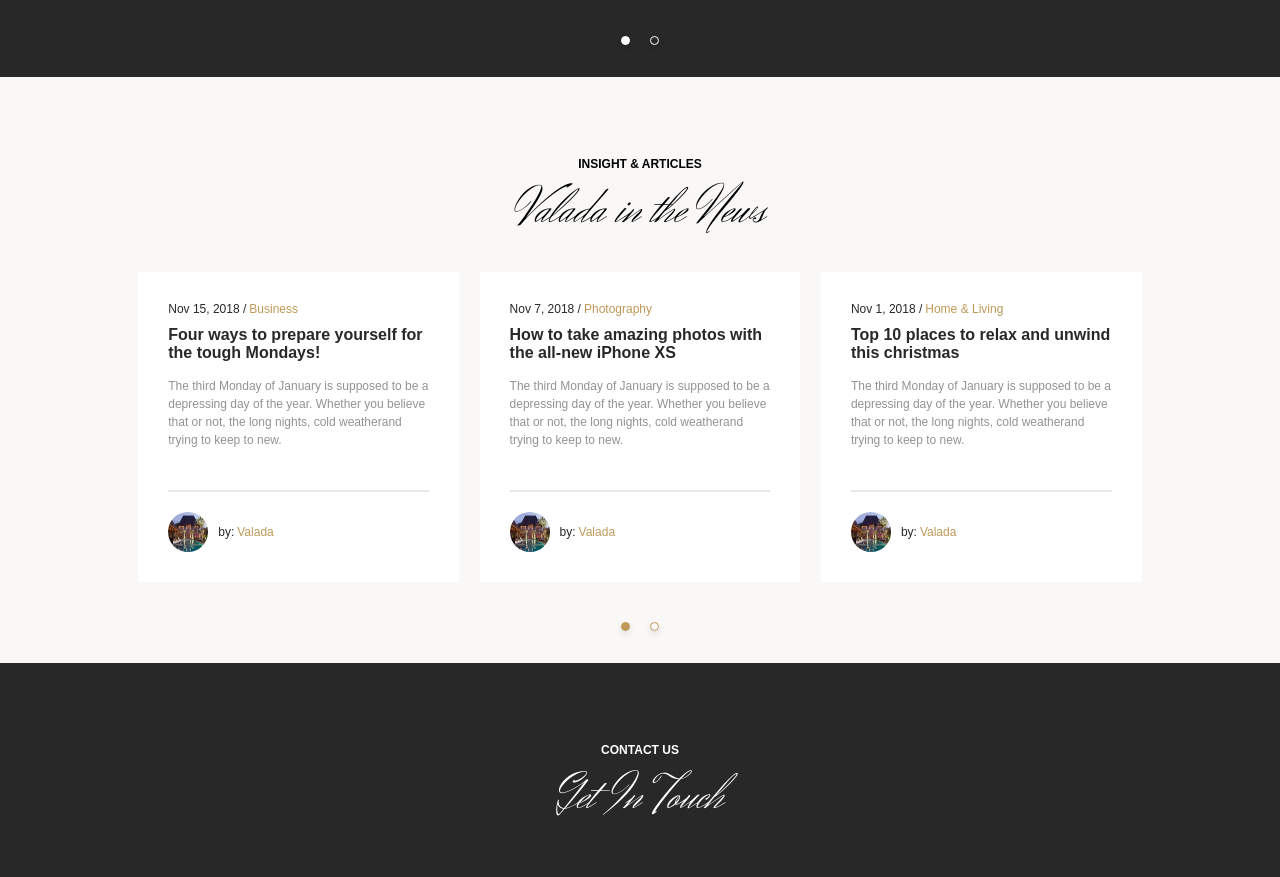
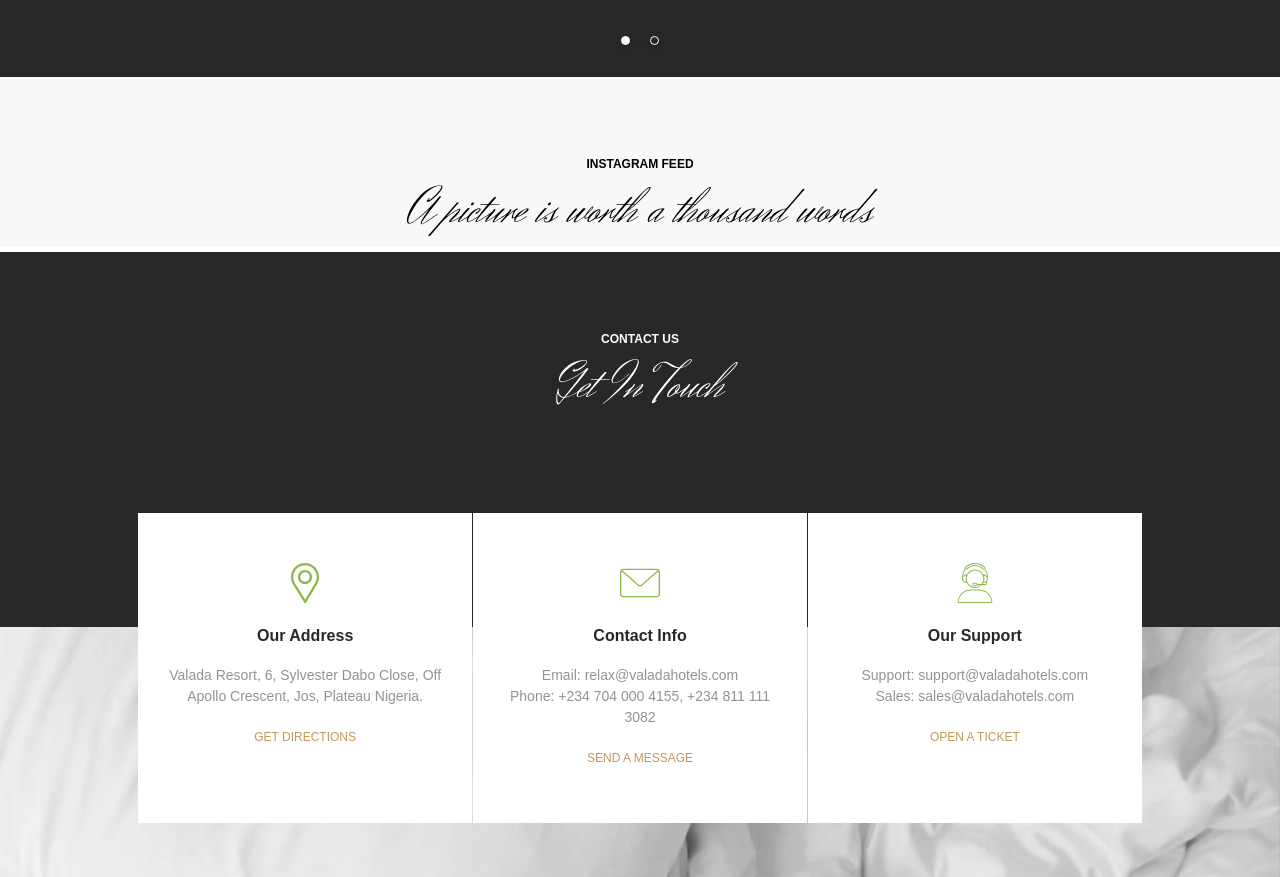
Before and after one commit to Dsalz/Valada, a plain HTML site: page index.html in a window 1280 px wide. Shown: the part 2979-3856 px from the top of the page. Drawn offline with nearby package versions, Linux system fonts and the light colour scheme; a script that the page names is missing; a web font is replaced by a local one.

Commit message:
Add instagram feed

```diff
--- a/index.html
+++ b/index.html
@@ -528,9 +528,11 @@
         </section>
         <!-- News Section -->
         <section class="index-news">
-            <h4 class="index-section-intro">INSIGHT & ARTICLES</h4>
-            <h3 class="signature-text index-section-header">Valada in the News</h3>
-            <div class="glide-news">
+            <h4 class="index-section-intro">INSTAGRAM FEED</h4>
+            <h3 class="signature-text index-section-header">A picture is worth a thousand words</h3>
+            <script src="https://apps.elfsight.com/p/platform.js" defer></script>
+            <div class="elfsight-app-46335286-ec14-4795-abd3-4e7d842f334d"></div>
+            <!-- <div class="glide-news">
                 <div class="glide__track" data-glide-el="track">
                     <div class="glide__slides">
                         <div class="index-news-cards index-three-split glide__slides">
@@ -677,7 +679,7 @@
                         <button class="glide__bullet" data-glide-dir="=1"></button>
                     </div>
                 </div>
-            </div>
+            </div> -->
         </section>
         <!-- Contact Section -->
         <section class="index-contact" id="contact">
```
